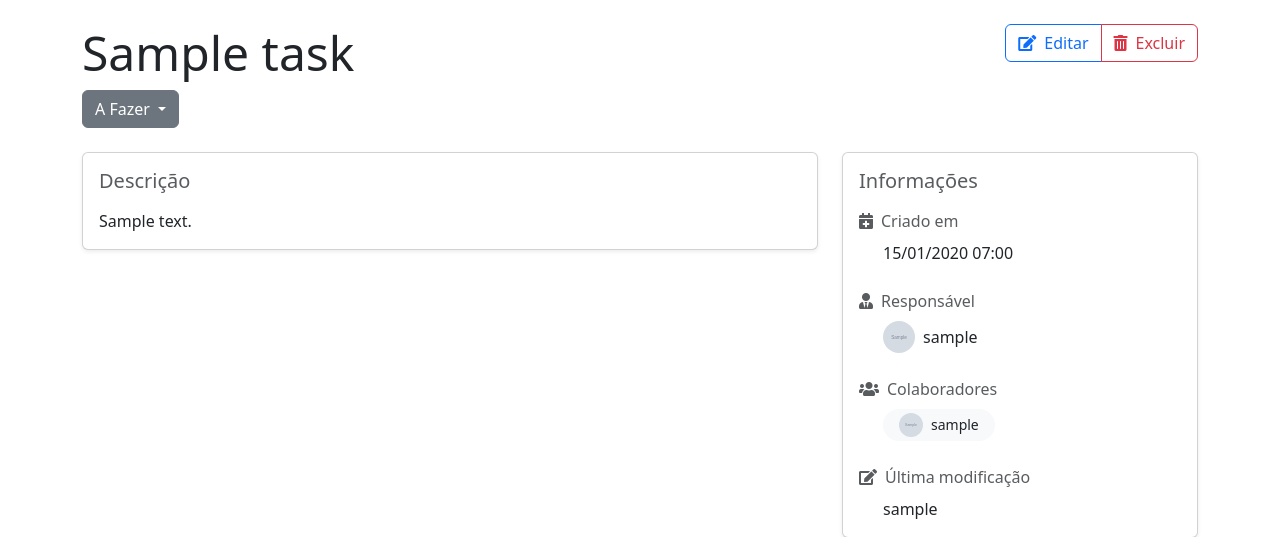
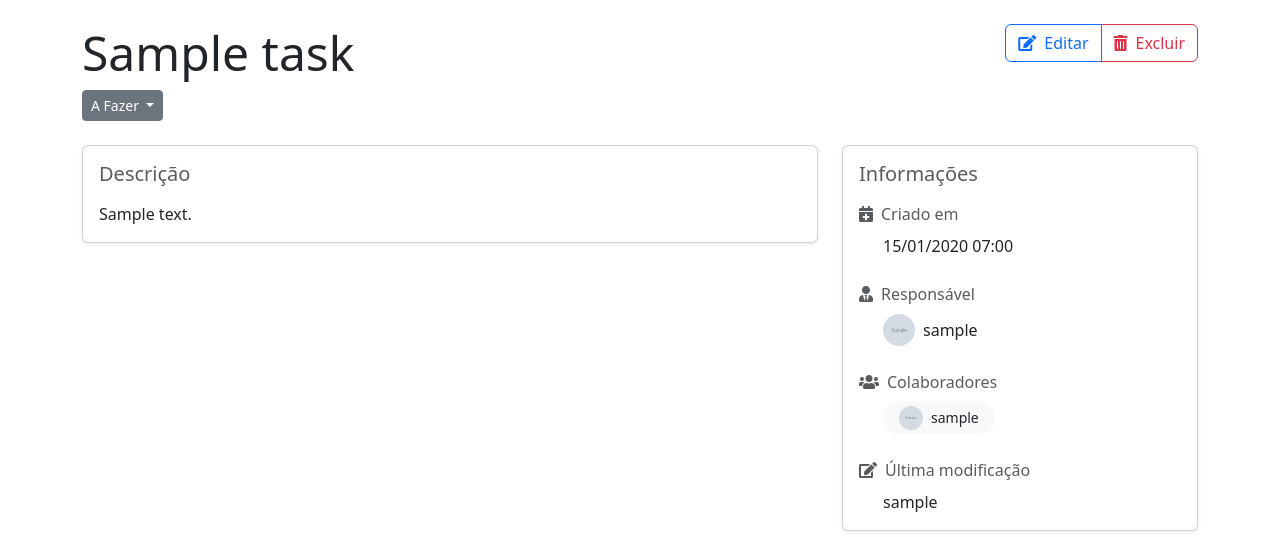
Before and after one commit to lPitecus/project-manager, a Django app: page /project/1/task/1 in a window 1280 px wide. Shown: the part 128-665 px from the top of the page. Run offline with Django 5.2, Linux system fonts and the light colour scheme; a user stored in the database is signed in; tables that the repository leaves empty hold one stand-in row (values such as "Sample post"); grey boxes marked "Sample" are stand-in pictures.

Commit message:
Update .gitignore and refine task button style
Add "avatars/*" to .gitignore and unignore the folder itself. Adjust task status button in the template to include "btn-sm" for a more compact appearance.

```diff
--- a/projects/templates/projects/task.html
+++ b/projects/templates/projects/task.html
@@ -51,7 +51,7 @@
                         <h1 class="display-5 mb-2">{{ current_task.name }}</h1>
                         <div class="d-flex align-items-center gap-3">
                             <div class="dropdown">
-                                <button class="btn btn-{{ current_task.status|status_to_bootstrap_class }} dropdown-toggle"
+                                <button class="btn btn-{{ current_task.status|status_to_bootstrap_class }} btn-sm dropdown-toggle"
                                         type="button"
                                         data-bs-toggle="dropdown"
                                         aria-expanded="false">
```
Also changed, not shown: 1 other file.
